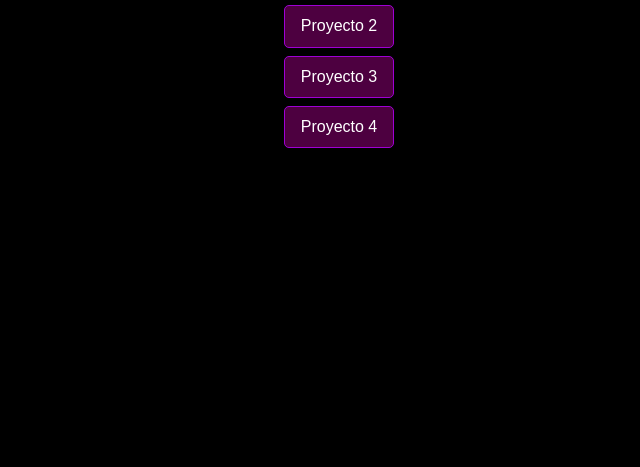
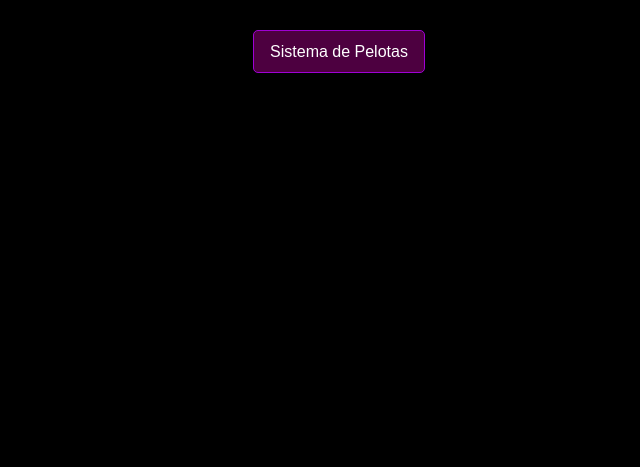
Before and after one commit to wendyg13/wendyg13.github.io, a plain HTML site: page index.html in a window 1280 px wide. Shown: the part 333-800 px from the top of the page, without its empty margins (321-961 px from the left). Drawn offline with Linux system fonts and the light colour scheme; a web font is replaced by a local one.

Commit message:
Sistema de pelotas

```diff
--- a/index.html
+++ b/index.html
@@ -19,7 +19,7 @@
 <link href="https://fonts.googleapis.com/css2?family=Righteous&display=swap" rel="stylesheet">
 
 
-<title>Wendy Guillermo</title>
+<title>Portafolio de Wendy Guillermo</title>
 </head>
 <body>
   <main>
@@ -29,10 +29,8 @@
      </div>
      <nav class="nav">
         <ul>
-            <li><a href="">Proyecto 1</a></li>
-            <li><a href="">Proyecto 2</a></li>
-            <li><a href="">Proyecto 3</a></li>
-            <li><a href="">Proyecto 4</a></li>
+            <li><a href="https://wendyg13.github.io/PELOTA-1/">Sistema de Pelotas</a></li>
+
         </ul>
      </nav>
   </main>
```
